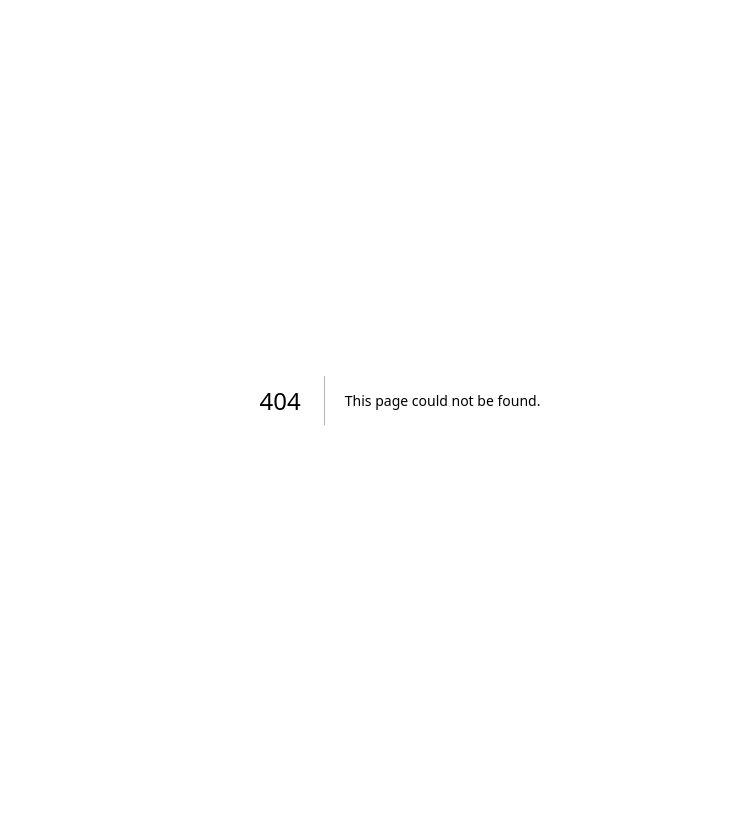
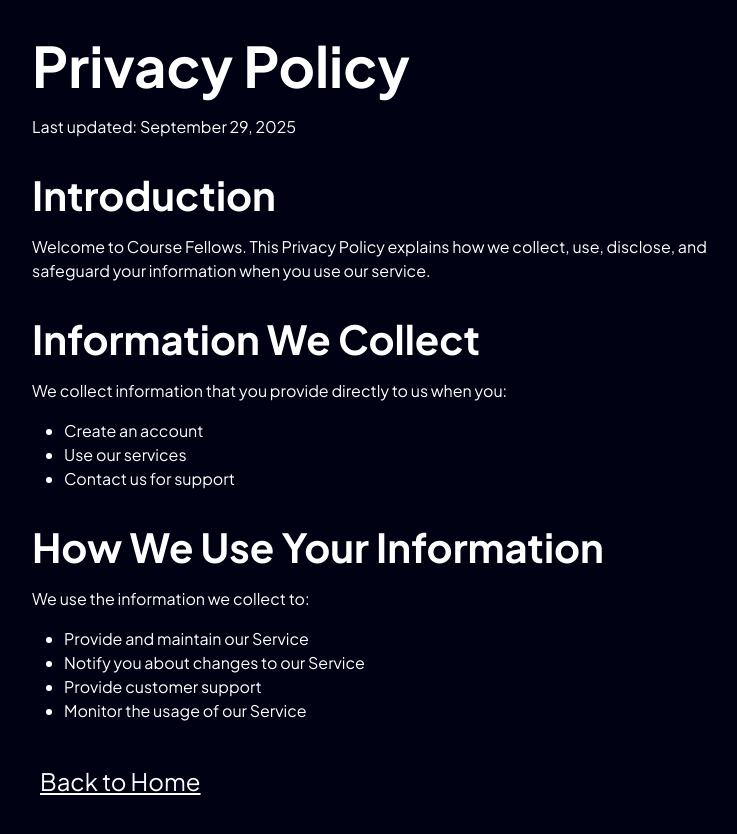
Before and after one commit to Mohammad-Eshtaiwi/course-fellows-v2, a Next.js app: page /privacy in a window 1280 px wide. Before the commit this address had no page. Shown: the top 834 px of the page, without its empty margins (240-977 px from the left). Before the commit the page ends 800 px from the top, so only its background shows below. Built offline with nearby package versions, Linux system fonts and the light colour scheme.

Commit message:
feat: enhance middleware and update home page layout
- Added logic to middleware to allow access to the privacy page without authentication.
- Refactored home page layout to include a Footer component, improving overall structure and readability.

```diff
--- a/app/page.tsx
+++ b/app/page.tsx
@@ -1,3 +1,4 @@
+import Footer from "./components/Footer";
 import SigninButton from "./components/SigninButton";
 import styles from "./page.module.scss";
 import { FaPaste, FaPlayCircle, FaTable } from "react-icons/fa";
@@ -5,6 +6,7 @@
 export default async function Home() {
   const iconSize = 48;
   return (
+    <>
       <section className={styles.page}>
         <div className={styles.hero}>
           <h1>Course Fellows</h1>
@@ -29,5 +31,7 @@
           </ul>
         </div>
       </section>
+      <Footer />
+    </>
   );
 }
--- /dev/null
+++ b/app/privacy/page.tsx
@@ -0,0 +1,43 @@
+import Link from "next/link";
+import styles from "./privacy.module.scss";
+
+export default function PrivacyPolicy() {
+  return (
+    <div className={styles.privacy}>
+      <h1>Privacy Policy</h1>
+      <p>Last updated: September 29, 2025</p>
+
+      <section>
+        <h2>Introduction</h2>
+        <p>
+          Welcome to Course Fellows. This Privacy Policy explains how we
+          collect, use, disclose, and safeguard your information when you use
+          our service.
+        </p>
+      </section>
+
+      <section>
+        <h2>Information We Collect</h2>
+        <p>We collect information that you provide directly to us when you:</p>
+        <ul>
+          <li>Create an account</li>
+          <li>Use our services</li>
+          <li>Contact us for support</li>
+        </ul>
+      </section>
+
+      <section>
+        <h2>How We Use Your Information</h2>
+        <p>We use the information we collect to:</p>
+        <ul>
+          <li>Provide and maintain our Service</li>
+          <li>Notify you about changes to our Service</li>
+          <li>Provide customer support</li>
+          <li>Monitor the usage of our Service</li>
+        </ul>
+      </section>
+
+      <Link className={styles.backLink} href="/">Back to Home</Link>
+    </div>
+  );
+}
--- /dev/null
+++ b/app/privacy/privacy.module.scss
@@ -0,0 +1,37 @@
+.privacy {
+  max-width: 800px;
+  margin: 0 auto;
+  padding: 2rem;
+
+  h1 {
+    margin-bottom: 1rem;
+  }
+
+  section {
+    margin: 2rem 0;
+
+    h2 {
+      margin-bottom: 1rem;
+    }
+
+    ul {
+      list-style: disc;
+      margin-left: 2rem;
+      margin-top: 1rem;
+    }
+  }
+}
+
+.backLink {
+  background: none;
+  border: none;
+  cursor: pointer;
+  font-size: 1.5rem;
+  padding: 0.5rem;
+  display: inline-flex;
+  align-items: center;
+  justify-content: center;
+  color: inherit;
+  text-decoration: underline;
+  transition: opacity 0.2s;
+}
--- a/middleware.ts
+++ b/middleware.ts
@@ -7,7 +7,7 @@
     const token = await getToken({ req: request });
     const isHomePage = request.nextUrl.pathname === "/";
     const isApiRoute = request.nextUrl.pathname.startsWith("/api");
-
+    const isPrivacyPage = request.nextUrl.pathname === "/privacy";
     // Allow API routes to handle their own authentication
     if (isApiRoute) {
       return NextResponse.next();
@@ -19,7 +19,7 @@
     }
 
     // If user is not authenticated and tries to access protected routes, redirect to home
-    if (!token && !isHomePage) {
+    if (!token && !isHomePage && !isPrivacyPage) {
       return NextResponse.redirect(new URL("/", request.url));
     }
 
```
Also changed, not shown: app/components/Footer/footer.module.scss (added, +31 -0 lines), app/components/Footer/index.tsx (added, +16 -0 lines). Lines whose indentation alone changed are shown as unchanged.
